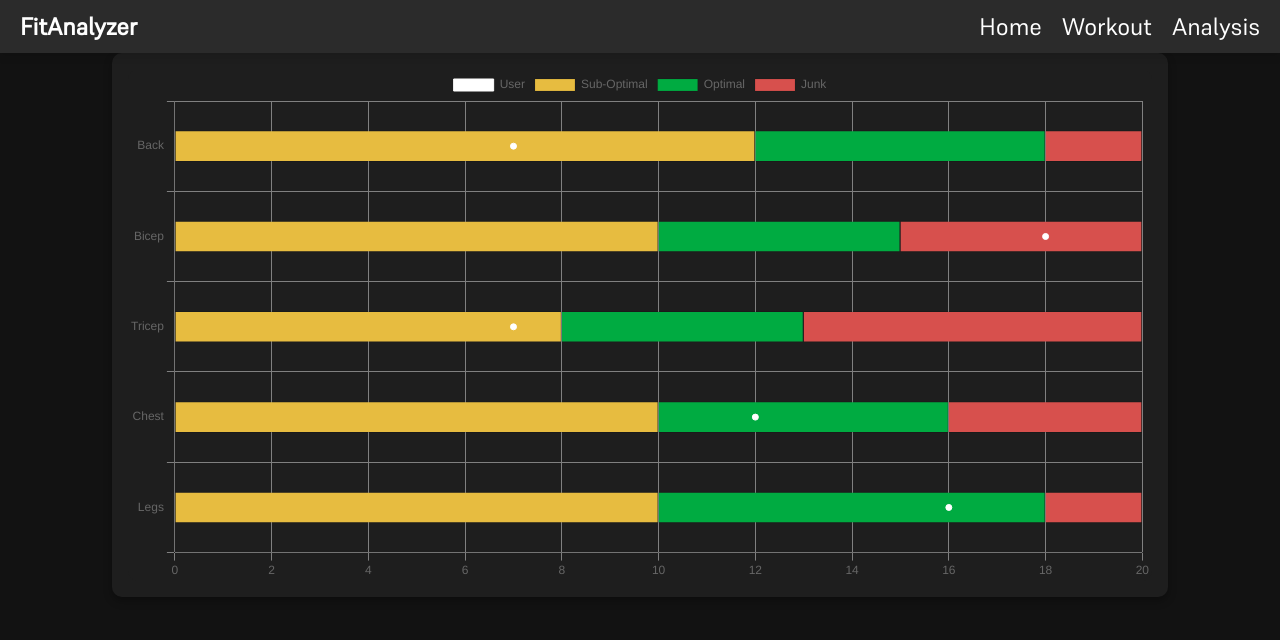
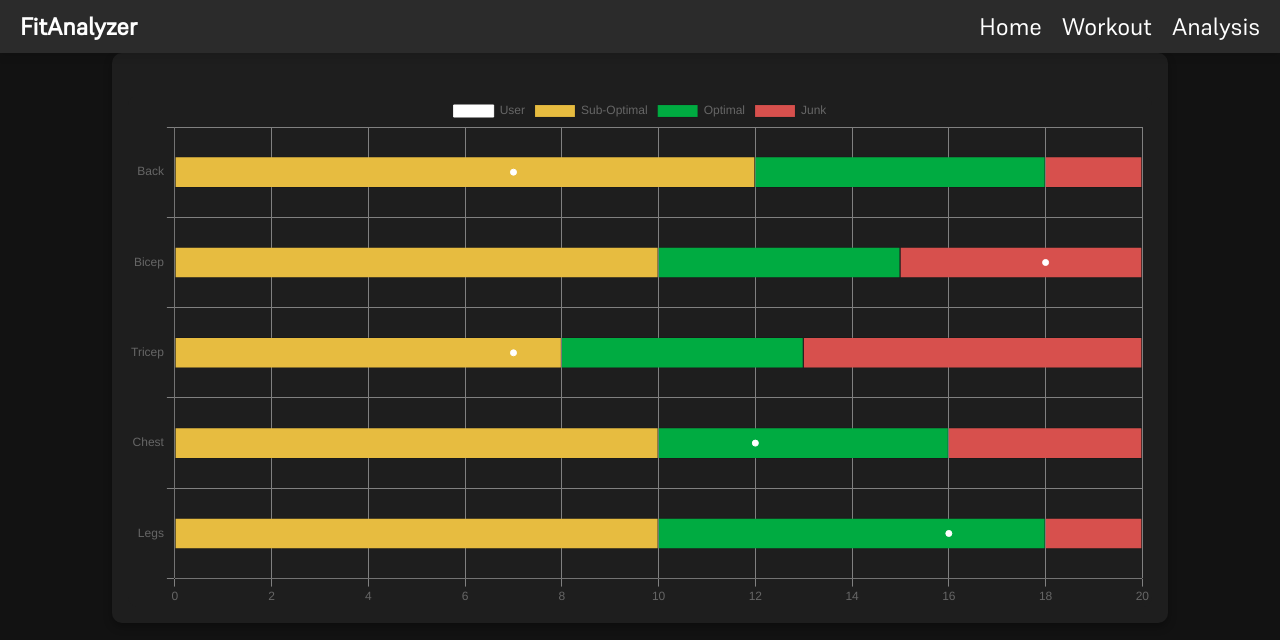
Before and after one commit to Ph1so/FitAnalyzer, a React (Create React App) app: page /analysis in a window 1280 px wide. Shown: the top 640 px of the page. Built offline with nearby package versions, Linux system fonts and the light colour scheme; no server answers.

Commit message:
added phi changes back in

```diff
--- a/src/App.js
+++ b/src/App.js
@@ -6,6 +6,9 @@ import { BrowserRouter as Router, Route, Routes } from "react-router-dom";
 import Navbar from "./components/Navbar";
 import LandingPage from "./components/LandingPage";
 import AnalysisPage from "./components/AnalysisPage";
+import { Chart as ChartJs } from "chart.js/auto"; //dont delete this otherwise it breaks
+import { Bar } from "react-chartjs-2";
+
 
 
 // TODO: consider putting the array of day names + workouts here instead of in WorkoutName.js and then passing it down as props
--- a/src/components/BarChart.css
+++ b/src/components/BarChart.css
@@ -1,4 +1,5 @@
 .bar-chart-container {
+  margin-top: 2vmin;
   max-width: 80vw; /* Maximum width set to 80% of the viewport width */
   width: 100%;
   height: auto;
--- a/src/components/BarChart.js
+++ b/src/components/BarChart.js
@@ -1,10 +1,13 @@
 import React from "react";
 import { Bar } from "react-chartjs-2";
 import "./BarChart.css";
+import PropTypes from "prop-types";
 
-const BarChart = () => {
+const BarChart = ({ workouts }) => {
+  console.log(workouts);
   return (
     <div className="bar-chart-container">
+        <pre>{JSON.stringify(workouts, null, 2)}</pre>
       <Bar
         data={{
           labels: ["Back", "Bicep", "Tricep", "Chest", "Legs"],
@@ -67,4 +70,8 @@ const BarChart = () => {
   );
 };
 
+BarChart.propTypes = {
+  workouts: PropTypes.array.isRequired,
+};
+
 export default BarChart;
```
